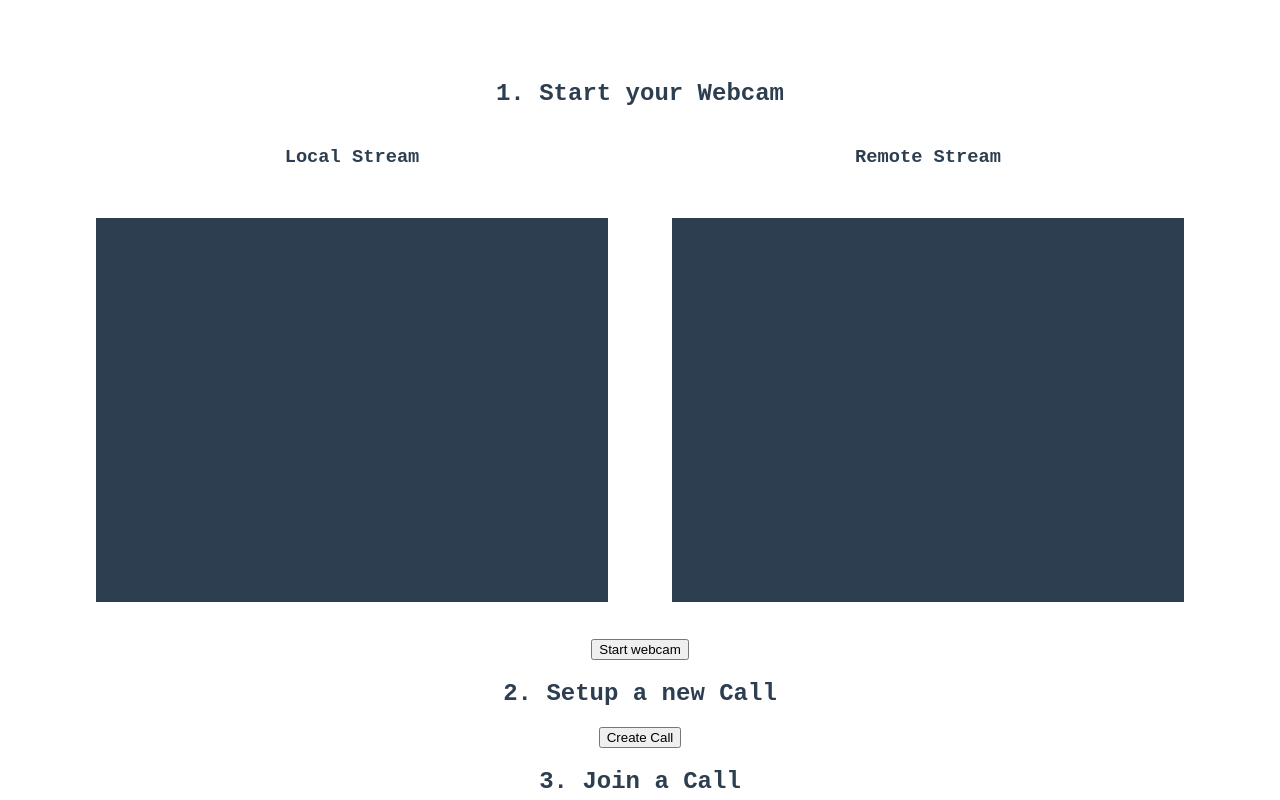
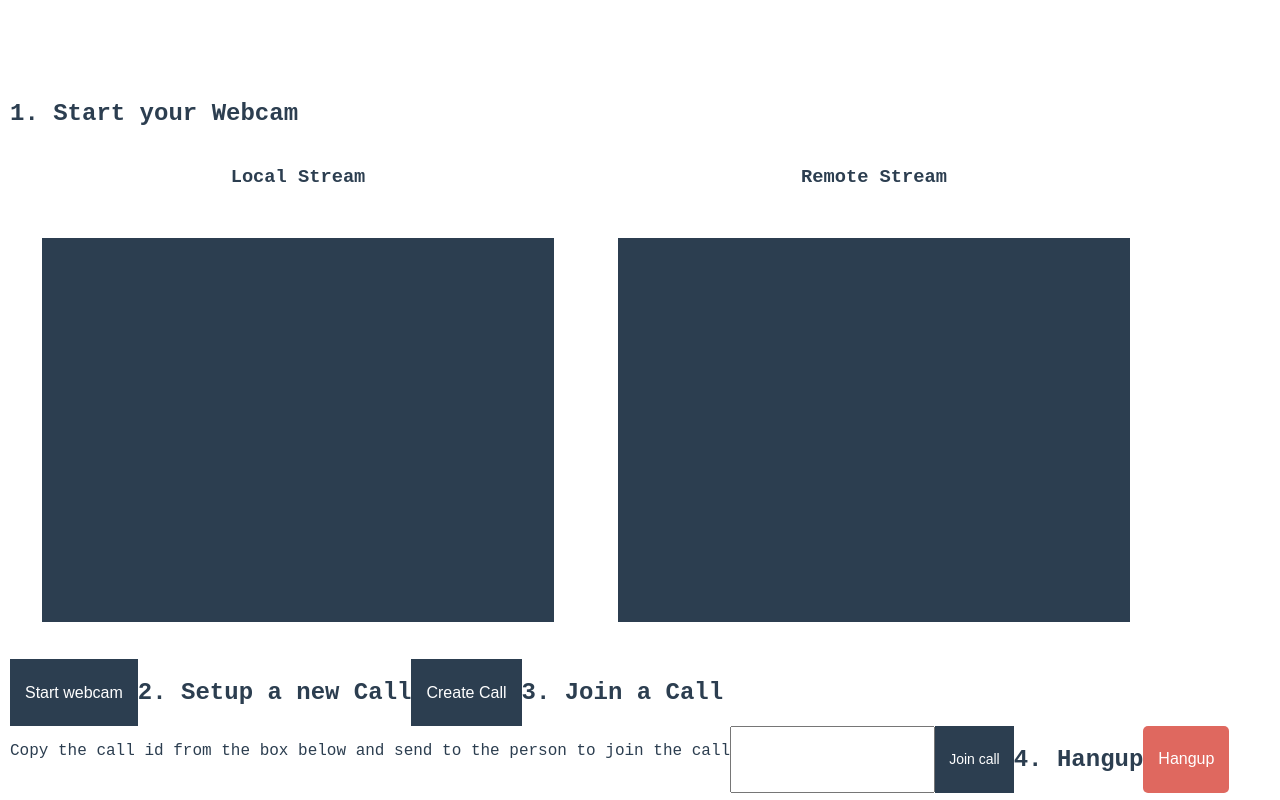
Before and after one commit to devteni/WEBRTC-DEMO, a website built with Vite: page index.html in a window 1280 px wide. Shown: the top 800 px of the page. Built offline with nearby package versions, Linux system fonts and the light colour scheme; some packages are replaced by stand-ins of ours; no server answers.

Commit message:
chore: a lirru bit of css ear and dere

```diff
--- a/style.css
+++ b/style.css
@@ -14,6 +14,12 @@ body {
   text-align: center;
   color: #2c3e50;
   margin: 80px 10px;
+  display: flex;
+  flex-wrap: wrap;
+}
+
+aside{
+  font-size: 10px;
 }
 
 video {
@@ -28,3 +34,46 @@ video {
   align-items: center;
   justify-content: center;
 }
+
+#callButton, #webcamButton{
+  padding: 15px;
+  background-color: #2c3e50;
+  font-size: 16px;
+  color: white;
+  border: none;
+  cursor: pointer;
+}
+
+
+#callInput{
+  padding: 12px;
+}
+
+#callInput:focus{
+  border-color: gray;
+}
+
+#answerButton{
+  padding: 12px 14px;
+  background-color: #2c3e50;
+  font-size: 14px;
+  color: white;
+  border: none;
+  cursor: pointer;
+}
+
+#hangupButton{
+  padding: 15px;
+  background-color: rgb(223, 104, 95);
+  font-size: 16px;
+  color: white;
+  border: none;
+  border-radius: 5px;
+  cursor: pointer;
+}
+
+.btn{
+  display: flex;
+  flex-wrap: wrap;
+  justify-content: space-around;
+}
```
